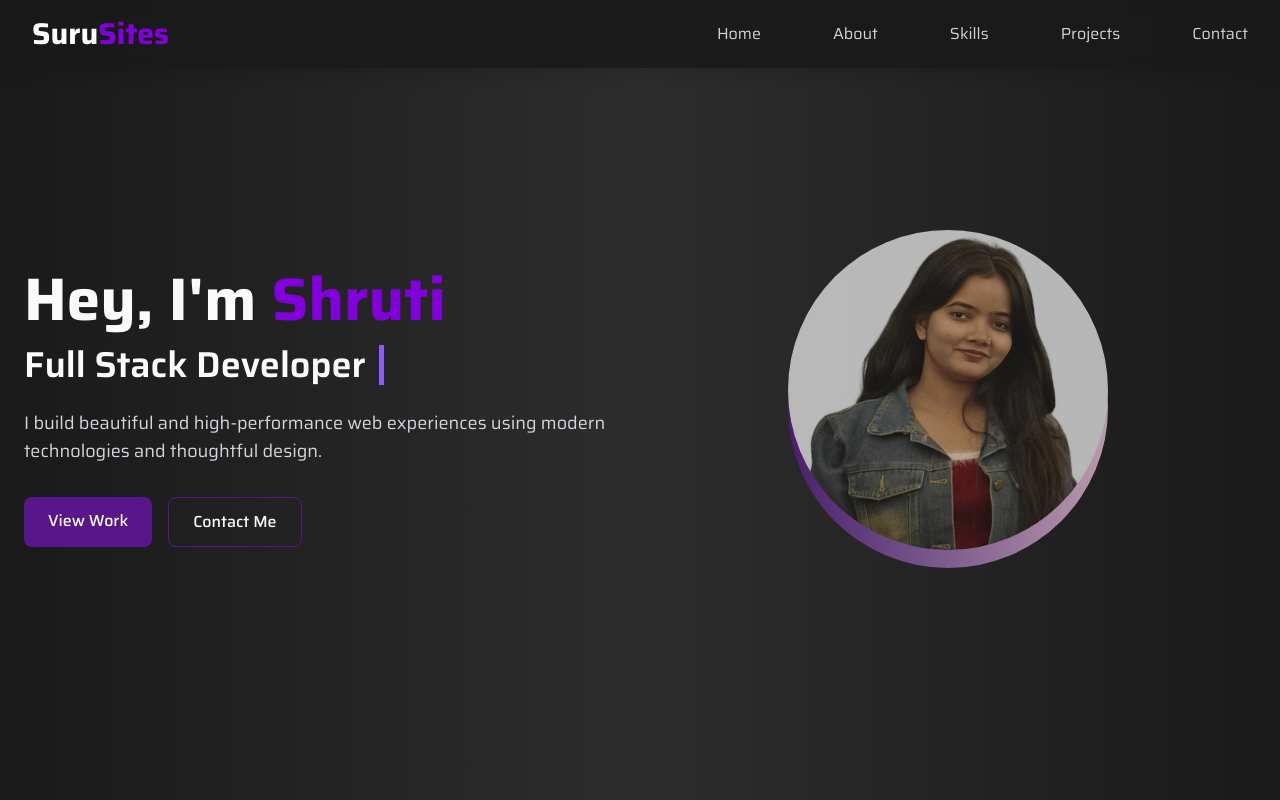
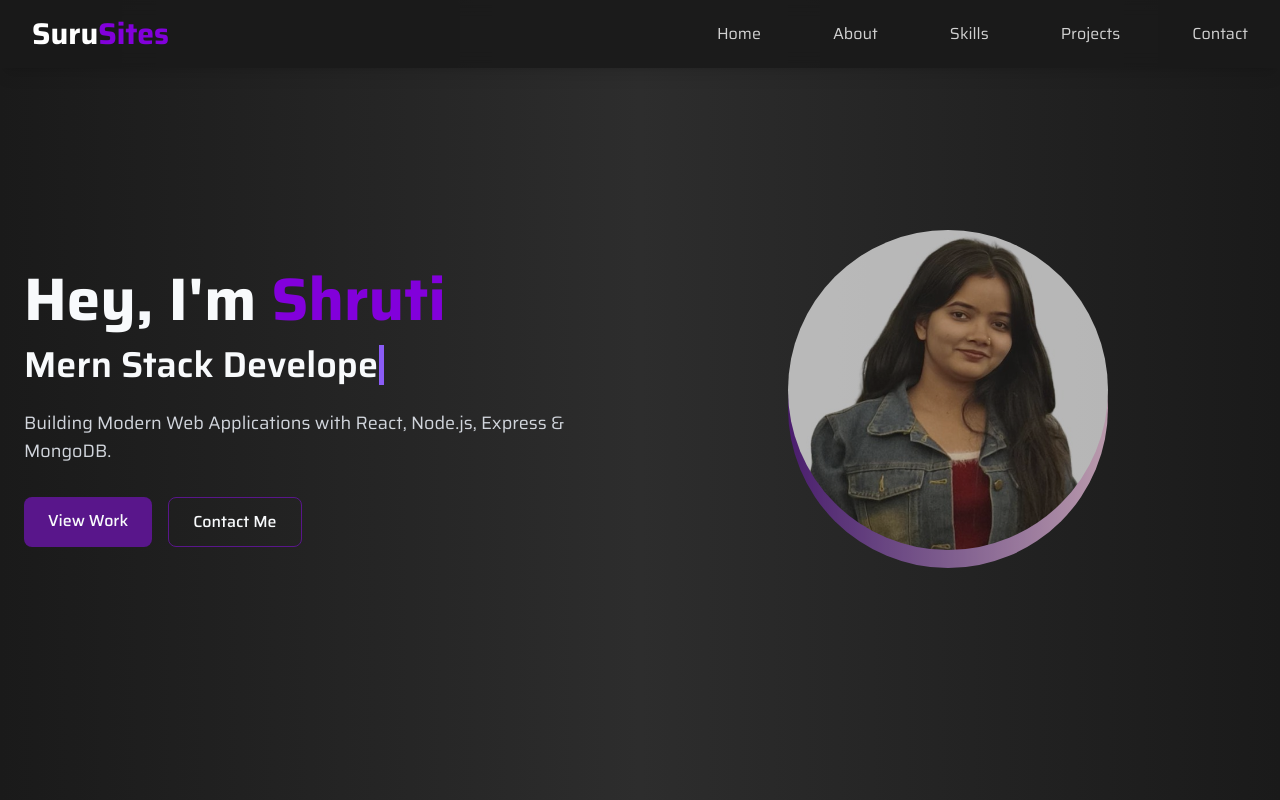
Before and after one commit to shruti-2103/MyPortfolio, a React (Vite) app: page / in a window 1280 px wide. Shown: the top 800 px of the page. Built offline with nearby package versions, Linux system fonts and the light colour scheme; a web font is replaced by a local one.

Commit message:
Update Hero.jsx

```diff
--- a/src/components/Hero.jsx
+++ b/src/components/Hero.jsx
@@ -20,10 +20,10 @@ const Hero = () => {
                         Hey, I'm <span className='text-purple-700'>Shruti</span>
                     </h1>
                     <h2 className='text-2xl md:text-4xl font-semibold mb-6 typewriter'>
-                        Full Stack Developer
+                        Mern Stack Developer
                     </h2>
                     <p className='text-lg text-gray-300 mb-8'>
-                    I build beautiful and high-performance web experiences using modern technologies and thoughtful design.</p>
+                      Building Modern Web Applications with React, Node.js, Express & MongoDB.</p>
                     <div className='flex space-x-4'>
                         <a href="#projects" className='px-6 py-3 bg-purple-900 rounded-lg font-medium hover:bg-purple-600 transition duration-300'>View Work</a>
                         <a href="#contact" className='px-6 py-3 border border-purple-900 rounded-lg font-medium hover:bg-purple/20 transition decoration-purple-200'>Contact Me</a>
```
